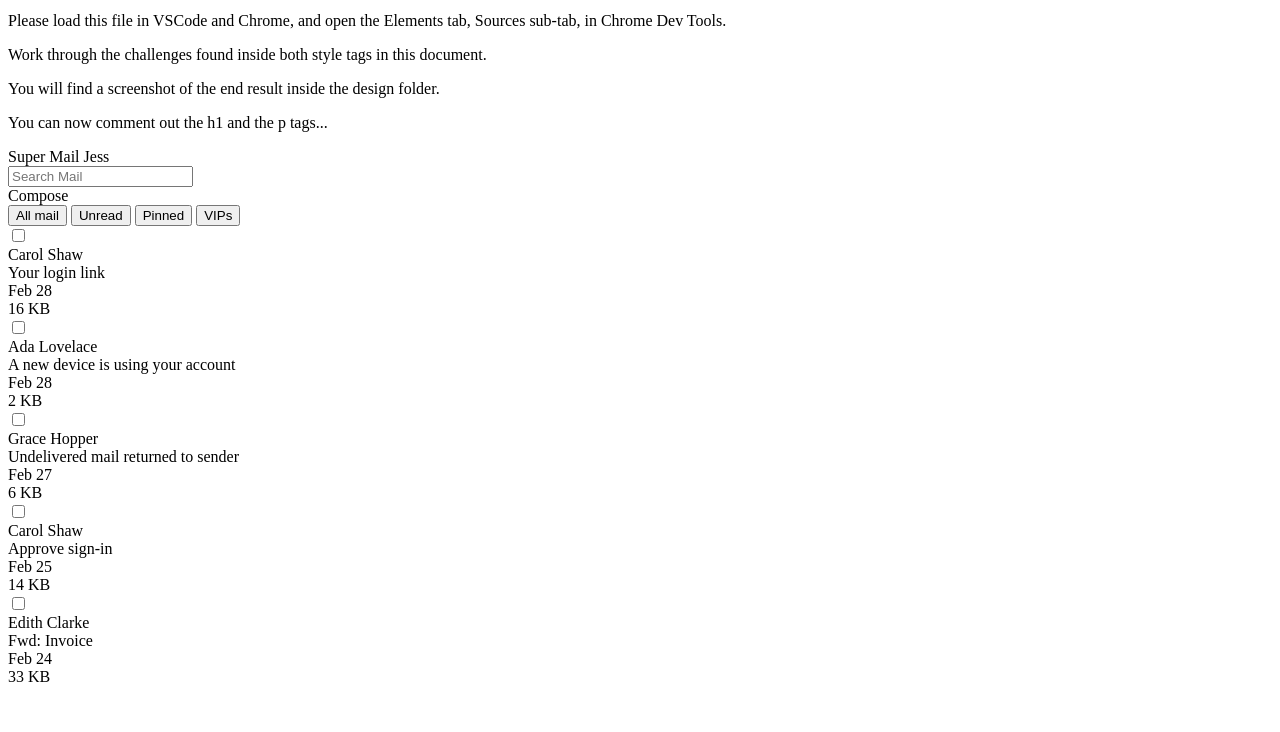
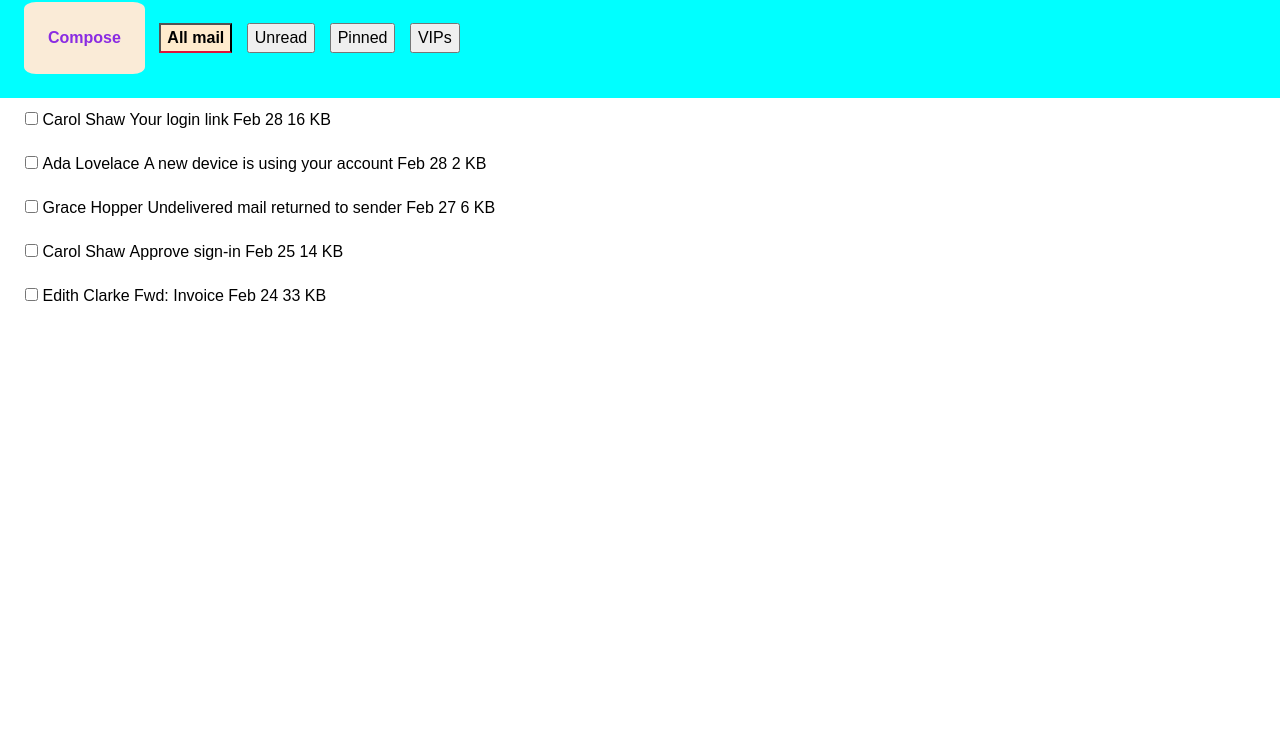
Before and after one commit to bloominstituteoftechnology/module-project-html-and-css-ii-maloneype, a plain HTML site: page index.html in a window 1280 px wide. Shown: the part 68-800 px from the top of the page. Drawn offline with Linux system fonts and the light colour scheme.

Commit message:
completed project

```diff
--- a/index.html
+++ b/index.html
@@ -3,32 +3,58 @@
 
 <head>
   <meta charset="UTF-8">
+  <link rel="stylesheet" href="./reset.css">
   <style>
     /* 👉 Task 1- Apply the reset found on this page: https://www.joshwcomeau.com/css/custom-css-reset/ */
-
   </style>
   <style>
     /* 👉 Task 2- Target the body element.
     Apply a font family of Arial to the body element.
     The font property is inherited by descendant (nested) elements. */
-
+    body {
+      font-family: Arial, Helvetica, sans-serif;
+    }
     /* 👉 Task 3- Target the element with id headerTop.
     Apply white color to the text, some padding using px or rem units, and a dark background color. */
-
+    #headerTop {
+      color: white;
+      background-color: #176bad;
+      padding: 0.5rem;
+    }
     /* 👉 Task 4- Target the divs that are directly nested underneath the id headerTop.
     Make them display as inline block, instead of block.
     This will make them render on the same line. */
-
+    #headerTop > div,
+    #headerBottom > div
+    {
+      display: inline-block;
+    }
     /* 👉 Task 5- Target the spans that are nested inside the id headerTop.
     Make them have some margin on the right.
     This will prevent the spans from crashing against one another. */
-
+    #headerTop span {
+      text-transform: uppercase;
+      margin-right: 0.5rem;
+    }
     /* 👉 Task 6- Target the first span nested inside the element with id headerTop.
     Make it have a font weight of bold, and transform the text to uppercase. */
-
+    .logo {
+      font-weight: bold;
+    }
+    #headerTop > span:first-of-type {
+      font-weight: bold;
+      text-transform: uppercase;
+    }
     /* 👉 Task 7- Target the id headerBottom.
     Give it a bottom border of 1 pixel, solid gray, and a little bit of padding using px or rem units. */
-
+    #headerBottom {
+      border-bottom-width: 10px;
+      border-bottom: 10px solid;
+      border-bottom-color: orange;
+      padding: 1.5rem;
+      border: 10px;
+      background-color: aqua;
+    }
     /* 👉 Task 8- Target the divs that are nested directly inside the element with id headerBottom.
     Make them display as inline block, instead of block.
     This will cause them to render on the same line.
@@ -36,29 +62,60 @@
 
     /* 👉 Task 9- Target the "Compose" button, although note it's a div instead an actual button.
     Give it color, bold text, background, padding, border radius, margin right, and a cursor of pointer. */
-
+    #compose {
+      color:blueviolet;
+      font-weight: bold;
+      background-color: antiquewhite;
+      padding: 1.5rem;
+      border-radius: 10%;
+      margin-right: 10px;
+      cursor: pointer;
+    }
     /* 👉 Task 10- Research how to remove all the default styling of button elements.
     Target the button elements inside the element with id headerBottom.
     Remove all their styling, give them a bit of margin to the right, and a cursor of pointer. */
-
+    #headerBottom button {
+      margin-right: 10px;
+      cursor: pointer;
+    }
     /* 👉 Task 11- Target the button element inside the id headerBottom that has a class of active
     Make the font weight be bolder, and add a bottom border of 2 pixels solid color (you choose the color).
     Add the class name to the "All mail" button. */
-
+    #headerBottom button.active {
+      font-weight: bolder;
+      border-bottom: 2px solid;
+      border-bottom-color: crimson;
+      background-color: blanchedalmond;
+    }
     /* 👉 Task 12- Target all divs directly nested inside elements with a class of email,
     and make them display as inline-block elements.
     This will make each email render all its details in the same line*/
-
+    .email div {
+      display: inline-block;
+    }
     /* 👉 Task 13- Target the elements with a class of email.
     Give them some padding, bigger padding to the left, and a bottom border of very light grey. */
-
+    .email {
+      padding: 10px;
+      padding-left: 25px;
+      border-bottom: lightgray;
+      border-bottom-width: 10px solid;
+    }
     /* 👉 Task 14- Target each div inside the element with a class of email.
     Make the email author and the email subject take 35% of the width of the parent element.
     Make the check, the date and the size take up 8% of the width of the parent element.
     This will arrange the details in visible columns. */
-
+    .email div .email-name, .email div .email-subject {
+      width: 35%;
+    }
+    .email div .email-date, .email div .email-check, .email div .email-size {
+      width: 8%;
+    }
     /* 👉 Task 15- Target the second email and have its font weight be bold.
     This will make it look "unread". */
+    .email:first-of-type(2) {
+      font-weight: bold;
+    }
 
     /* Well done! Check the design file to make sure you are close enough. */
 
@@ -68,27 +125,27 @@
 
 <body>
   <div id="instructions">
-    <h1>HTML & CSS II</h1>
+    <!-- <h1>HTML & CSS II</h1>
     <p>Please load this file in VSCode and Chrome, and open the Elements tab, Sources sub-tab, in Chrome Dev Tools.</p>
     <p>Work through the challenges found inside both style tags in this document.</p>
     <p>You will find a screenshot of the end result inside the design folder.</p>
-    <p>You can now comment out the h1 and the p tags...</p>
+    <p>You can now comment out the h1 and the p tags...</p> -->
   </div>
   <div>
     <header>
       <div id="headerTop">
-        <div>
-          <span>Super Mail</span>
+        <div class="inline-container">
+          <span class="logo">Super Mail</span>
           <span>Jess</span>
         </div>
-        <div>
+        <div class="inline-container">
           <input type="text" placeholder="Search Mail" />
         </div>
       </div>
-      <div id="headerBottom">
-        <div>Compose</div>
+      <div id="headerBottom" class="inline-container">
+        <div id="compose">Compose</div>
         <div>
-          <button>All mail</button>
+          <button class="active">All mail</button>
           <button>Unread</button>
           <button>Pinned</button>
           <button>VIPs</button>
--- /dev/null
+++ b/reset.css
@@ -0,0 +1,46 @@
+/*
+  1. Use a more-intuitive box-sizing model.
+*/
+*, *::before, *::after {
+    box-sizing: border-box;
+  }
+  /*
+    2. Remove default margin
+  */
+  * {
+    margin: 0;
+  }
+  /*
+    Typographic tweaks!
+    3. Add accessible line-height
+    4. Improve text rendering
+  */
+  body {
+    line-height: 1.5;
+    -webkit-font-smoothing: antialiased;
+  }
+  /*
+    5. Improve media defaults
+  */
+  img, picture, video, canvas, svg {
+    display: block;
+    max-width: 100%;
+  }
+  /*
+    6. Remove built-in form typography styles
+  */
+  input, button, textarea, select {
+    font: inherit;
+  }
+  /*
+    7. Avoid text overflows
+  */
+  p, h1, h2, h3, h4, h5, h6 {
+    overflow-wrap: break-word;
+  }
+  /*
+    8. Create a root stacking context
+  */
+  #root, #__next {
+    isolation: isolate;
+  }
```
Also changed, not shown: styles.css (added).
